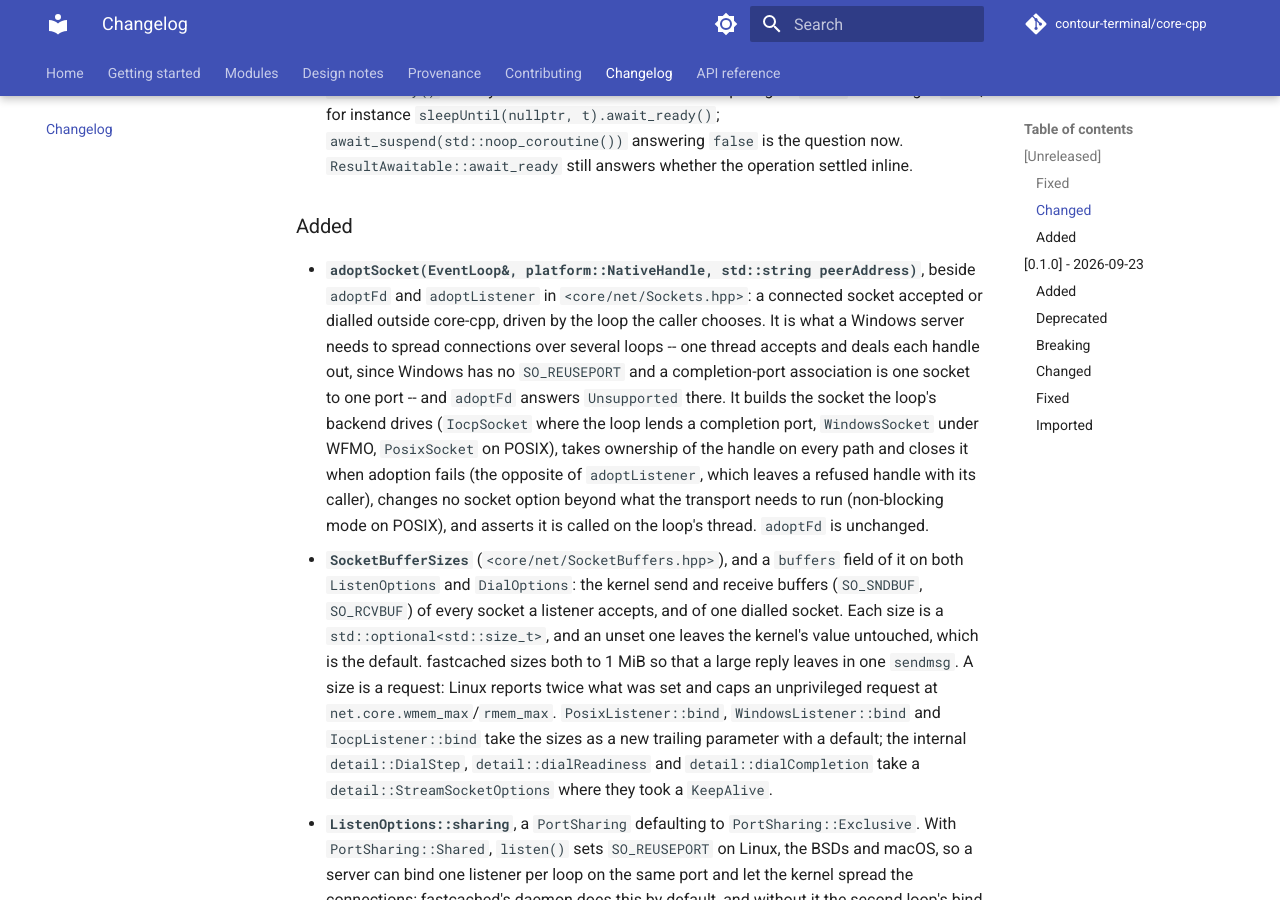
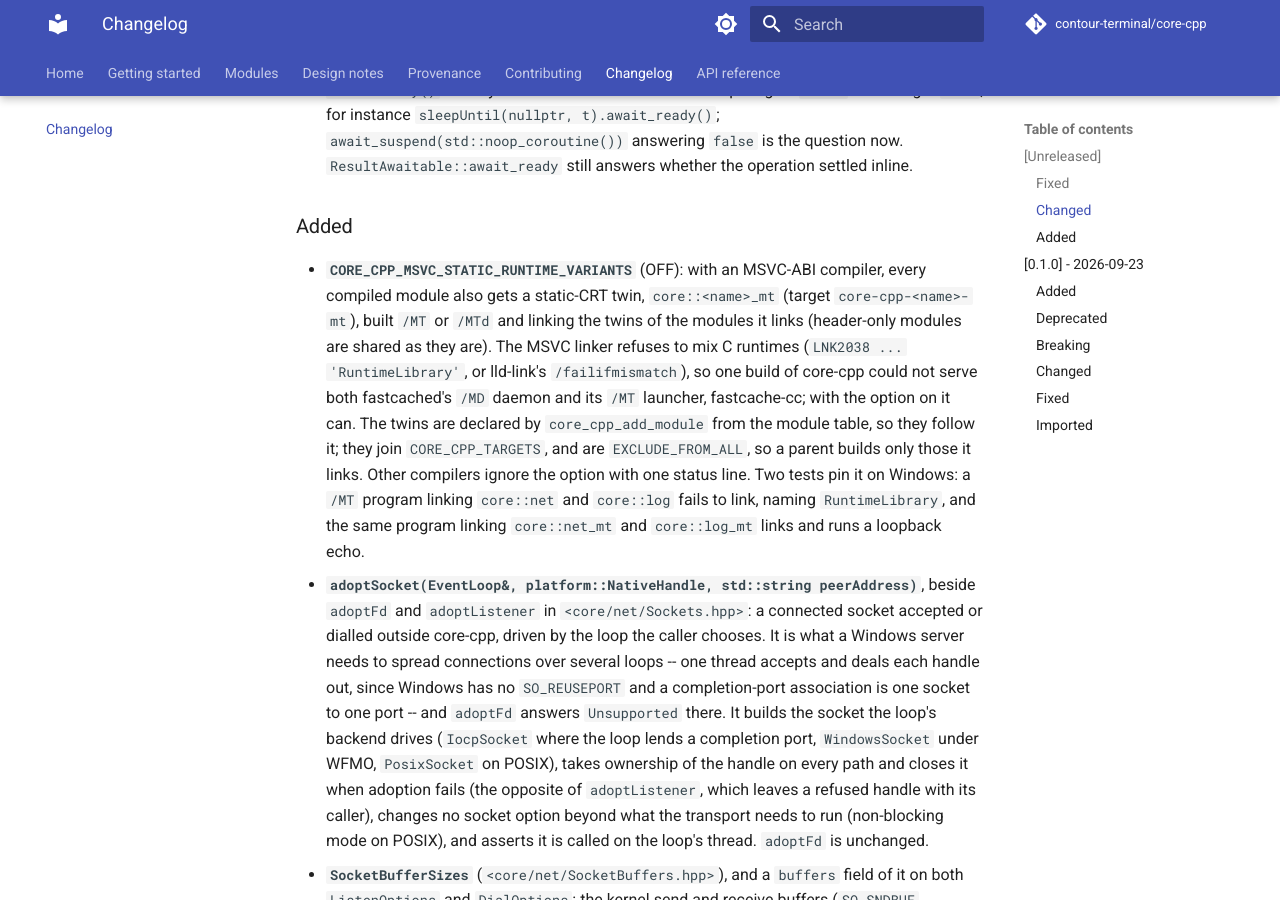
Before and after one commit to contour-terminal/core-cpp, an MkDocs documentation site: the page built from docs/changelog.md, in a window 1280 px wide and 900 px high, scrolled down 1772 px. Built offline with MkDocs 1.6.1 and Material for MkDocs 9.7.7, drawn with Linux system fonts in a browser that asks for light colours; comment, search, counter and statistics services are not loaded.

Commit message:
cmake: CORE_CPP_MSVC_STATIC_RUNTIME_VARIANTS, a static-CRT twin of every compiled module
fastcached builds its launcher fastcache-cc /MT, because it is installed
as a bare exe, in the same build as a /MD daemon beside a /MD OpenSSL.
The MSVC ABI records each object's C runtime and the linker refuses to
mix them (LNK2038 'RuntimeLibrary', lld-link's /failifmismatch), so one
build of core-cpp could not serve both.

With the option on and an MSVC-ABI compiler (MSVC, or a compiler that
simulates it: cl and clang-cl), core_cpp_add_module declares, beside
every STATIC module target, core-cpp-<name>-mt with the alias
core::<name>_mt: the same sources, flags (core_cpp_apply_toolchain),
include directories and usage requirements, MSVC_RUNTIME_LIBRARY
MultiThreaded$<$<CONFIG:Debug>:Debug>, linking the twins of the modules
it links. INTERFACE modules have no C runtime and are shared as they are;
anything else is linked as given. The twins follow the module table
because they are declared where it is applied, join CORE_CPP_TARGETS, and
are EXCLUDE_FROM_ALL: linking core::net_mt builds base, log, platform and
net twice and nothing else twice. Other compilers ignore the option with
one status line.

Tests first, Windows only: core-cpp.static-crt-mismatch builds a /MT
program against core::net and core::log from inside ctest and passes only
when the link fails naming RuntimeLibrary (measured: LNK2038,
MDd_DynamicDebug against MTd_StaticDebug); it runs with the option on and
off. core-cpp.static-crt-smoke, with the option on, links the same
program against core::net_mt and core::log_mt and runs a loopback echo
and a log line. On cl-debug: off, the mismatch passes and the smoke does
not exist; on, both pass (687 steps). The first configure found a real
bug: `if(x MATCHES ... AND TARGET ...${CMAKE_MATCH_1}...)` expands the
variable before the match, and linked tui's twin to core::async_mt.

build.yml runs the twins in a second tree on the cl-release and
clangcl-release legs. The option is CORE_CPP_-prefixed, which
check-cmake-hygiene's unprefixed-option rule enforces (and its self-test
proves).

Signed-off-by: Christian Parpart <christian@parpart.family>

```diff
--- a/CHANGELOG.md
+++ b/CHANGELOG.md
@@ -67,6 +67,17 @@ workflow refuses one without a section here.
 
 ### Added
 
+- **`CORE_CPP_MSVC_STATIC_RUNTIME_VARIANTS`** (OFF): with an MSVC-ABI compiler, every compiled module
+  also gets a static-CRT twin, `core::<name>_mt` (target `core-cpp-<name>-mt`), built `/MT` or
+  `/MTd` and linking the twins of the modules it links (header-only modules are shared as they
+  are). The MSVC linker refuses to mix C runtimes (`LNK2038 ... 'RuntimeLibrary'`, or lld-link's
+  `/failifmismatch`), so one build of core-cpp could not serve both fastcached's `/MD` daemon and
+  its `/MT` launcher, fastcache-cc; with the option on it can. The twins are declared by
+  `core_cpp_add_module` from the module table, so they follow it; they join `CORE_CPP_TARGETS`,
+  and are `EXCLUDE_FROM_ALL`, so a parent builds only those it links. Other compilers ignore the
+  option with one status line. Two tests pin it on Windows: a `/MT` program linking `core::net`
+  and `core::log` fails to link, naming `RuntimeLibrary`, and the same program linking
+  `core::net_mt` and `core::log_mt` links and runs a loopback echo.
 - **`adoptSocket(EventLoop&, platform::NativeHandle, std::string peerAddress)`**, beside
   `adoptFd` and `adoptListener` in `<core/net/Sockets.hpp>`: a connected socket accepted or
   dialled outside core-cpp, driven by the loop the caller chooses. It is what a Windows server
```
Also changed, not shown: docs/getting-started/options.md (+1 -0 lines), 5 other files.
